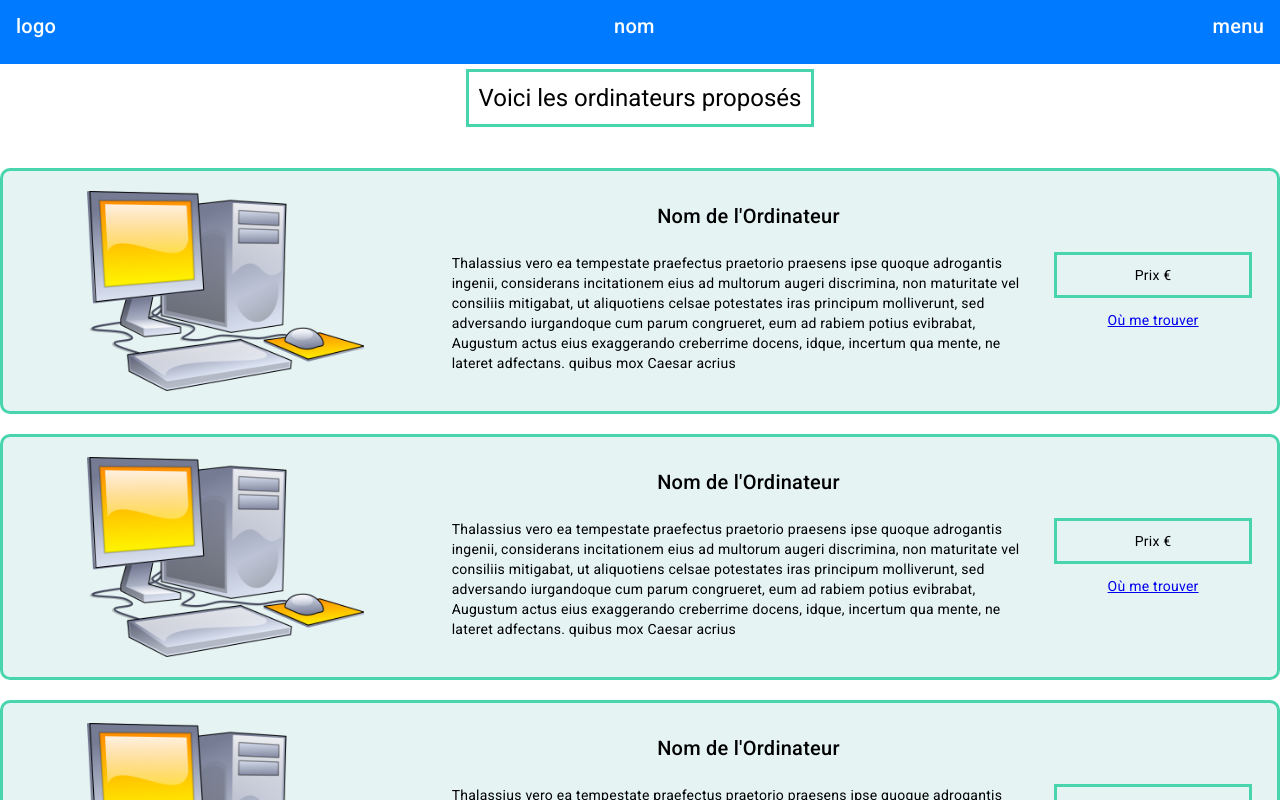
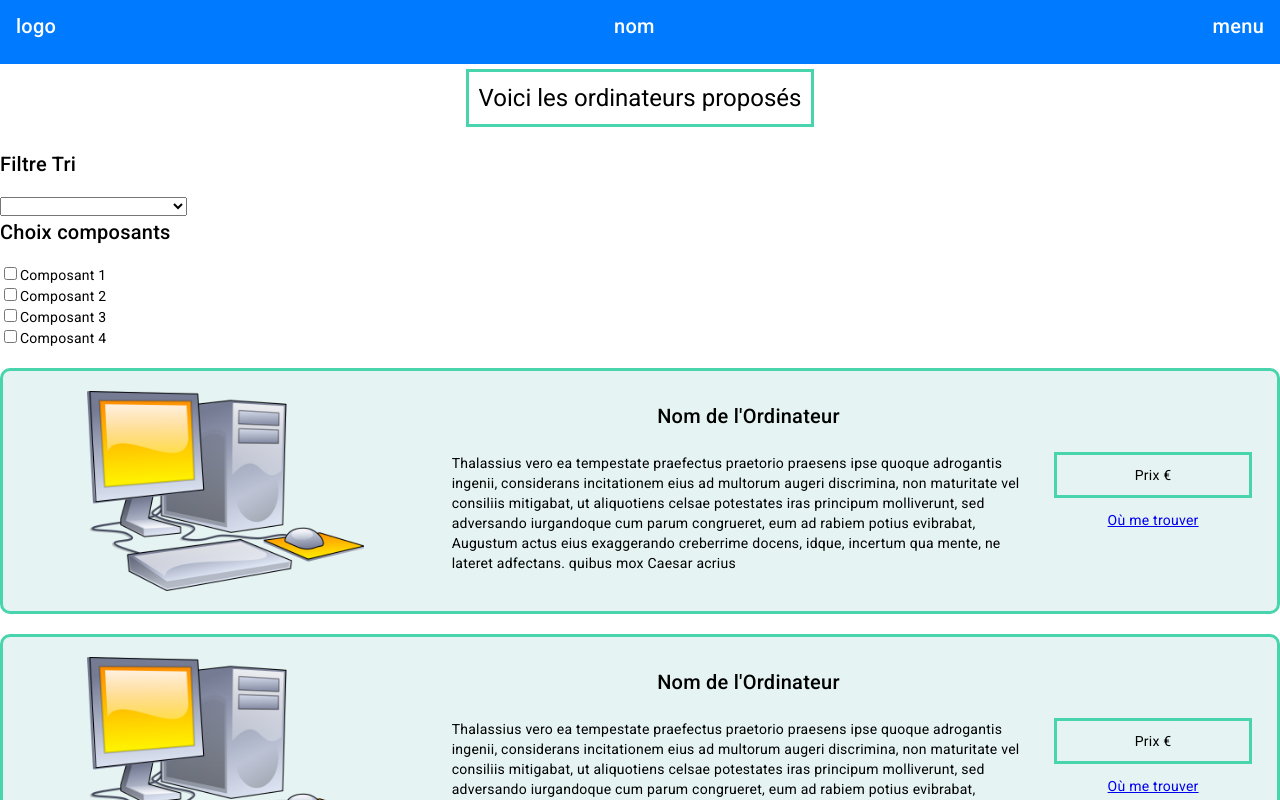
Before and after one commit to SuzanneGC/projetSiteOrdinateur, an Angular app: page /proposition-page in a window 1280 px wide. Shown: the top 800 px of the page. Built offline with nearby package versions, Linux system fonts and the light colour scheme.

Commit message:
avancé 1 filtre

```diff
--- /dev/null
+++ b/src/app/filtre-composant/filtre-composant.component.html
@@ -0,0 +1,13 @@
+<h2>Choix composants</h2>
+
+<input type="checkbox" [(ngModel)]="isChecked1" id="myCheckbox">
+<label for="myCheckbox">Composant 1</label>
+<br>
+<input type="checkbox" [(ngModel)]="isChecked2" id="myCheckbox">
+<label for="myCheckbox">Composant 2</label>
+<br>
+<input type="checkbox" [(ngModel)]="isChecked3" id="myCheckbox">
+<label for="myCheckbox">Composant 3</label>
+<br>
+<input type="checkbox" [(ngModel)]="isChecked4" id="myCheckbox">
+<label for="myCheckbox">Composant 4</label>
--- /dev/null
+++ b/src/app/filtre-composant/filtre-composant.component.ts
@@ -0,0 +1,13 @@
+import { Component } from '@angular/core';
+
+@Component({
+  selector: 'app-filtre-composant',
+  templateUrl: './filtre-composant.component.html',
+  styleUrl: './filtre-composant.component.css'
+})
+export class FiltreComposantComponent {
+  isChecked1: boolean = false;
+  isChecked2: boolean = false;
+  isChecked3: boolean = false;
+  isChecked4: boolean = false;
+}
--- /dev/null
+++ b/src/app/filtre-tri/filtre-tri.component.html
@@ -0,0 +1,4 @@
+<h2>Filtre Tri</h2>
+<select [(ngModel)]="selectedOption">
+    <option *ngFor="let option of options" [value]="option">{{ option }}</option>
+  </select>
--- /dev/null
+++ b/src/app/filtre-tri/filtre-tri.component.ts
@@ -0,0 +1,11 @@
+import { Component } from '@angular/core';
+
+@Component({
+  selector: 'app-filtre-tri',
+  templateUrl: './filtre-tri.component.html',
+  styleUrl: './filtre-tri.component.css'
+})
+export class FiltreTriComponent {
+  options = ['Trier par prix croissant', 'Trier par prix décroissant', 'Trier par ordre alphabétique', 'Trier par popularité'];
+  selectedOption: string = '';
+}
--- a/src/app/proposition-page/proposition-page.component.html
+++ b/src/app/proposition-page/proposition-page.component.html
@@ -1,6 +1,9 @@
 <div class="centrerHorizon">
     <h1 class = "encadrement">Voici les ordinateurs proposés</h1>
 </div>
+
+<app-filtre-tri></app-filtre-tri>
+<app-filtre-composant></app-filtre-composant>
 
 <div>
     <app-proposition-ordinateur class = "proposition"></app-proposition-ordinateur>
```
Also changed, not shown: src/app/app.module.ts (+8 -2 lines), src/app/filtre-composant/filtre-composant.component.css (added), src/app/filtre-tri/filtre-tri.component.css (added), 2 other files (tests, documents, lock files or other folders).
